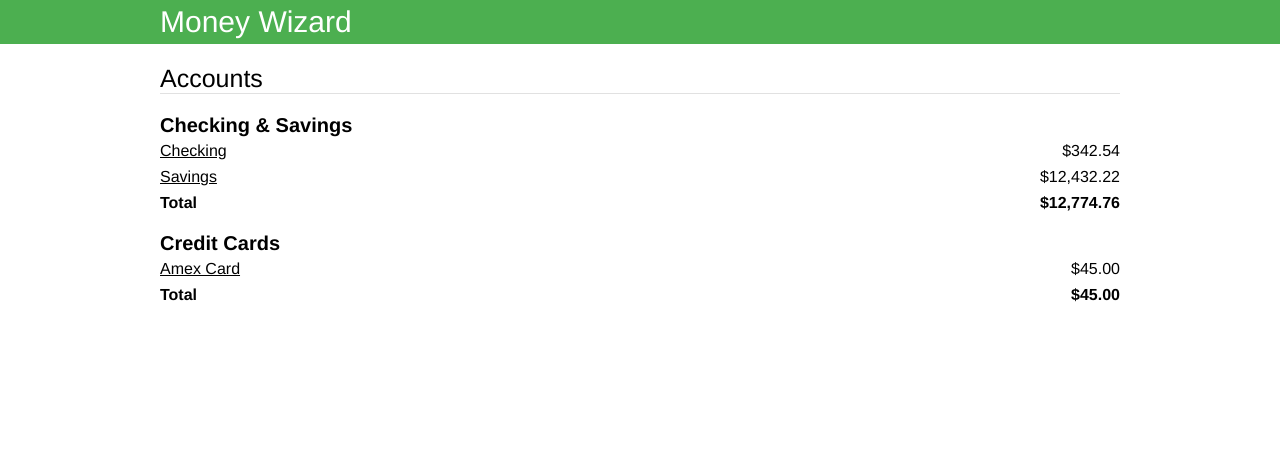
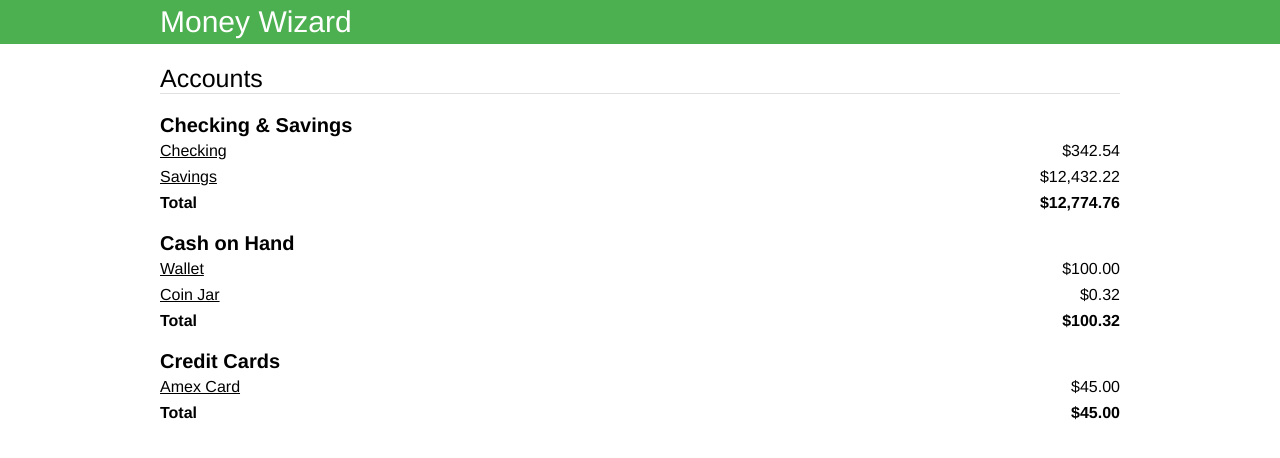
Before and after one commit to alecgunnar/money-wizard, a Vue app in the folder ui/: page /#/ in a window 1280 px wide. Shown: the top 458 px of the page. Built offline with nearby package versions, Linux system fonts and the light colour scheme; the HTML template or start-up script is replaced by a standard one.

Commit message:
Add cash accounts

```diff
--- a/ui/src/clients/accounts.js
+++ b/ui/src/clients/accounts.js
@@ -18,6 +18,18 @@ export default {
         name: 'Amex Card',
         type: 'credit-card',
         balance: 45.00
+      },
+      {
+        id: 'ef9f90af-d92e-4576-a801-e414e91a026e',
+        name: 'Wallet',
+        type: 'cash',
+        balance: 100.00
+      },
+      {
+        id: '58a20494-1a41-4e0b-b34b-420604ce5a1e',
+        name: 'Coin Jar',
+        type: 'cash',
+        balance: 0.32
       }
     ]
   }
--- a/ui/src/components/views/Accounts.vue
+++ b/ui/src/components/views/Accounts.vue
@@ -4,6 +4,10 @@
     <h2>Checking &amp; Savings</h2>
     <ListOfAccounts
       :accounts="debitAccounts"
+      class="accountsGroup" />
+    <h2>Cash on Hand</h2>
+    <ListOfAccounts
+      :accounts="cashAccounts"
       class="accountsGroup" />
     <h2>Credit Cards</h2>
     <ListOfAccounts :accounts="creditAccounts"
@@ -24,6 +28,9 @@ export default {
     },
     creditAccounts () {
       return this.accounts.filter((account) => ['credit-card'].indexOf(account.type) > -1)
+    },
+    cashAccounts () {
+      return this.accounts.filter((account) => ['cash'].indexOf(account.type) > -1)
     }
   },
   mounted () {
```
